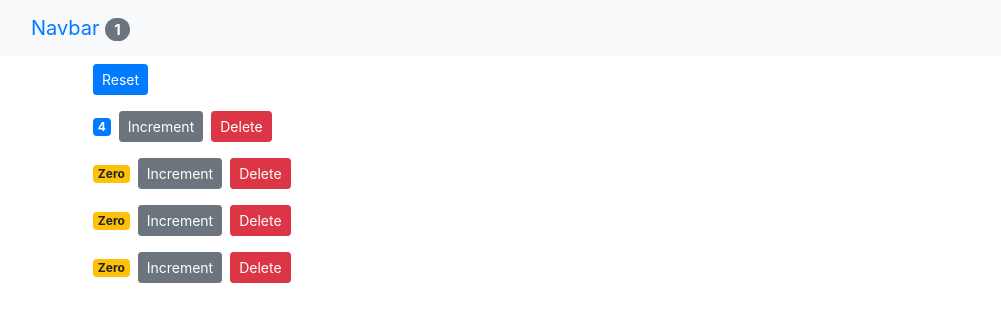
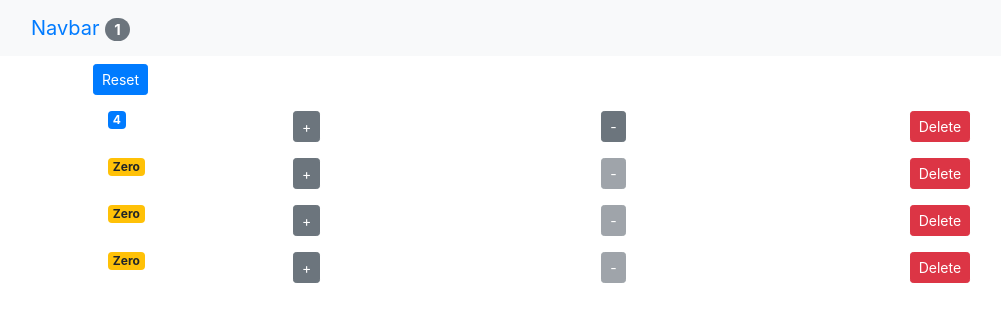
Before and after one commit to MartinMSalas/React_Mosh_Modulo01_Counter_Repaso, a React (Create React App) app in the folder counter-app/: page / in a window 1280 px wide. Shown: the top 322 px of the page, without its empty margins (0-1001 px from the left). Built offline with nearby package versions, Linux system fonts and the light colour scheme.

Commit message:
add decrement button

```diff
--- a/counter-app/src/App.js
+++ b/counter-app/src/App.js
@@ -4,6 +4,17 @@ import Counters from "./components/counters";
 import "./App.css";
 
 class App extends Component {
+  /*
+
+  constructor() {
+    super();
+    console.log("App constructor");
+  }
+
+  componentDidMount(){
+    console.log("App Mounted");
+  }
+  */
   state = {
     counters: [
       { id: 1, value: 4 },
@@ -13,15 +24,6 @@ class App extends Component {
     ],
   };
 
-  constructor() {
-    super();
-    console.log("App constructor");
-  }
-
-  componentDidMount(){
-    console.log("App Mounted");
-  }
-
   handleIncrement = (counter) => {
     const counters = [...this.state.counters];
     const index = counters.indexOf(counter);
@@ -30,8 +32,17 @@ class App extends Component {
 
     this.setState({ counters });
   };
+  handleDecrement = (counter) =>{
+    const counters = [...this.state.counters];
+    const index = counters.indexOf(counter);
+    counters[index] = {...counter};
+    counters[index].value--;
+    this.setState({ counters });
+
+  }
   handleDelete = (counterId) => {
     const counters = this.state.counters.filter((c) => c.id !== counterId);
+
 
     this.setState({ counters });
   };
@@ -54,6 +65,7 @@ class App extends Component {
             counters={this.state.counters}
             onDelete={this.handleDelete}
             onIncrement={this.handleIncrement}
+            onDecrement={this.handleDecrement}
             onReset={this.handleReset}
           ></Counters>
         </main>
--- a/counter-app/src/components/counter.jsx
+++ b/counter-app/src/components/counter.jsx
@@ -1,34 +1,85 @@
 import React, { Component } from "react";
 
 class Counter extends Component {
+  /*
 
   constructor() {
     super();
     console.log("Counter constructor");
   }
 
-  componentDidMount(){
+  componentDidMount() {
     console.log("counter Mounted");
   }
+  */
 
   render() {
-    console.log("Counter REndered");
+    //console.log("Counter REndered");
     return (
-      <div>
+      /*
 
+      <div className="container">
+        <div className="row">
+          <div className="col-sm-4">
             <span className={this.getBadgeClasses()}>{this.formatCount()}</span>
+          </div>
+          <div className="col-sm-4">
             <button
-          onClick={()=> this.props.onIncrement(this.props.counter)}
-          className="btn btn-secondary btn-sm"
+              onClick={() => this.props.onIncrement(this.props.counter)}
+              className="btn btn-secondary btn-sm m-2"
             >
-          Increment
+              +
             </button>
+
+          </div>
+          <div className="col-sm-4">
+            {this.formatDecrementButton()
+            }
+
+          </div>
+          <div className="col-sm-4">
+
             <button
               onClick={() => this.props.onDelete(this.props.counter.id)}
               className="btn btn-danger btn-sm m-2"
             >
               Delete
             </button>
+          </div>
+        </div>
+      </div>
+      */
+      <div className="container">
+        <div className="row ">
+          <div className="col col-2">
+            {" "}
+            <span className={this.getBadgeClasses()}>{this.formatCount()}</span>
+          </div>
+
+          <div className="col">
+            <button
+              onClick={() => this.props.onIncrement(this.props.counter)}
+              className="btn btn-secondary btn-sm m-2"
+            >
+              +
+            </button>
+          </div>
+
+          <div className="col">
+
+          {this.formatDecrementButton()
+            }
+          </div>
+          <div className="col ">
+            {" "}
+            <button
+              onClick={() => this.props.onDelete(this.props.counter.id)}
+              className="btn btn-danger btn-sm m-2"
+            >
+              Delete
+            </button>
+          </div>
+        </div>
       </div>
     );
   }
@@ -43,6 +94,23 @@ class Counter extends Component {
     const { value } = this.props.counter;
     return value === 0 ? "Zero" : value;
   }
+  formatDecrementButton() {
+    const { value } = this.props.counter;
+    if (value > 0) {
+      return (
+        <button
+          onClick={() => this.props.onDecrement(this.props.counter)}
+          className="btn btn-secondary btn-sm m-2"
+        >
+          -
+        </button>
+      );
+    } else {
+      return (
+        <button className="btn btn-secondary btn-sm m-2 disabled">-</button>
+      );
+    }
+  }
 }
 
 export default Counter;
--- a/counter-app/src/components/counters.jsx
+++ b/counter-app/src/components/counters.jsx
@@ -2,6 +2,7 @@ import React, { Component } from "react";
 import Counter from "./counter";
 
 class Counters extends Component {
+  /*
   constructor() {
     super();
     console.log("CounterS constructor");
@@ -10,9 +11,10 @@ class Counters extends Component {
   componentDidMount(){
     console.log("CounterS Mounted");
   }
+   */
   render() {
-    console.log("Counters Rendered");
-    const {onReset, counters, onDelete, onIncrement} = this.props;
+    //  console.log("Counters Rendered");
+    const {onReset, counters, onDelete, onIncrement, onDecrement} = this.props;
     return (
       <div>
         <button
@@ -27,6 +29,7 @@ class Counters extends Component {
             key={counter.id}
             onDelete={onDelete}
             onIncrement={onIncrement}
+            onDecrement={onDecrement}
             counter={counter}
           ></Counter>
         ))}
--- a/counter-app/src/components/navbar.jsx
+++ b/counter-app/src/components/navbar.jsx
@@ -2,7 +2,7 @@ import React, { Component } from "react";
 // Stateless functional component
 
 const NavBar = ({totalCounters}) => {
-  console.log("Navbar - rendered");
+  //console.log("Navbar - rendered");
   return (
     <nav className="navbar bg-light">
       <div className="container-fluid">
```
Lines whose indentation alone changed are shown as unchanged.
